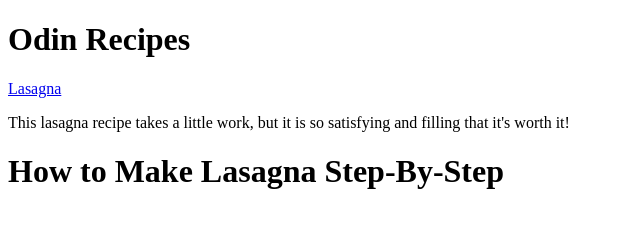
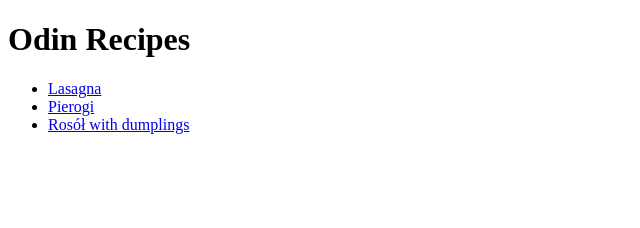
Before and after one commit to B3R63R/odin-recipes, a plain HTML site: page index.html in a window 1280 px wide. Shown: the whole page, without its empty margins (0-640 px from the left). Drawn offline with Linux system fonts and the light colour scheme.

Commit message:
Add links to recipe pages, add text to readme.md

```diff
--- a/index.html
+++ b/index.html
@@ -7,8 +7,10 @@
 </head>
 <body>
     <h1>Odin Recipes</h1>
-    <a href="recipes/lasagna.html">Lasagna</a>
-    <p>This lasagna recipe takes a little work, but it is so satisfying and filling that it's worth it!</p>
-    <h1>How to Make Lasagna Step-By-Step</h1>
+    <ul>
+        <li><a href="recipes/lasagna.html">Lasagna </a></li>
+        <li><a href="recipes/pierogi.html">Pierogi</a></li>
+        <li><a href="recipes/rosol.html">Rosół with dumplings</a></li>
+    </ul>
 </body>
 </html>
```
Also changed, not shown: 1 other file.
